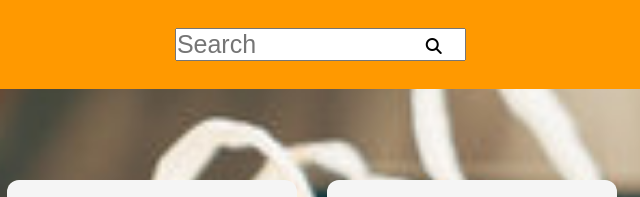
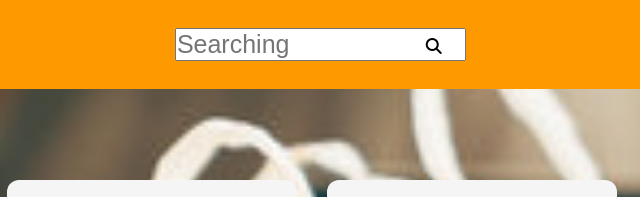
Before and after one commit to krishnabaghel219/E-Commerce-Web, a plain HTML site: page index.html in a window 1280 px wide. Shown: the top 197 px of the page, 168-808 px from the left. Drawn offline with Linux system fonts and the light colour scheme.

Commit message:
changed placeholder in the project

```diff
--- a/index.html
+++ b/index.html
@@ -17,7 +17,7 @@
         <div>
             <img src="image/rsp.png" alt="logo" class="logo">
         </div> <div class="search">
-            <input type="text" placeholder="Search" >
+            <input type="text" placeholder="Searching" >
             <i class="fa-solid fa-magnifying-glass ic" alt="se" ></i>
         </div>
         <div class="head">
```
